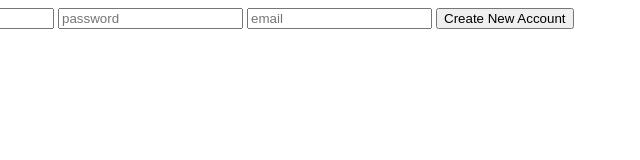
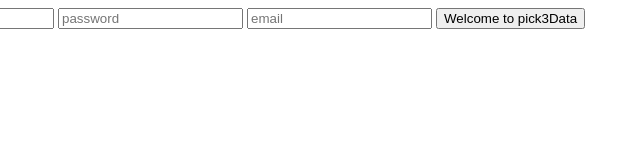
Before and after one commit to jaredhuffer1/pick3Data, a plain HTML site: page index.html in a window 1280 px wide. Shown: the full height of the page, 139-779 px from the left. Drawn offline with Linux system fonts and the light colour scheme.

```diff
--- a/index.html
+++ b/index.html
@@ -14,7 +14,7 @@
                 <input type="text" placeholder="user name">
                 <input type="text" placeholder="password">
                 <input type="text" placeholder="email">
-                <button>Create New Account</button>
+                <button>Welcome to pick3Data</button>
 
             </form>
 
```
